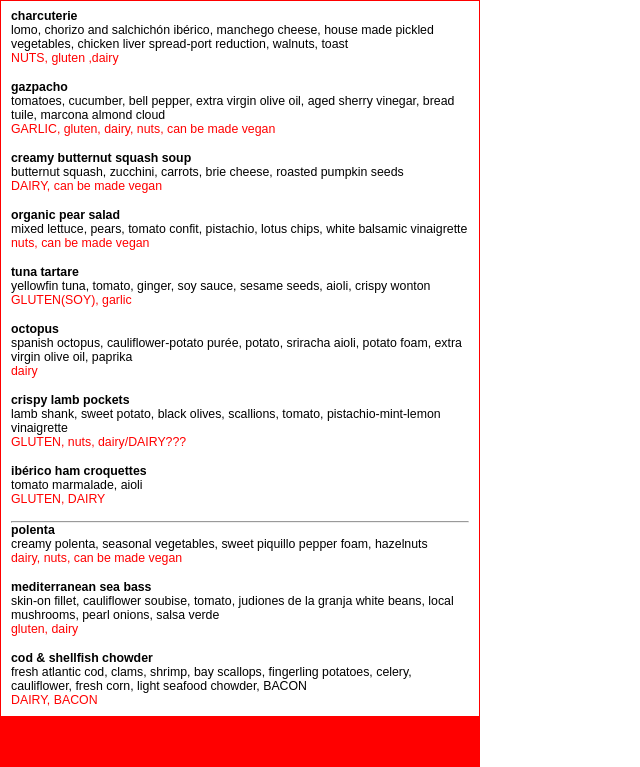
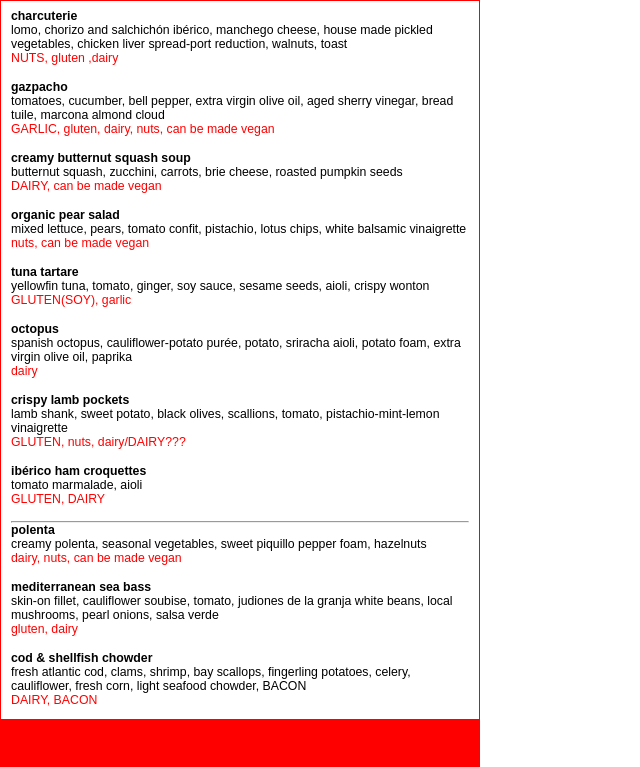
Before and after one commit to DanielAlvarez2/index5x8, a plain HTML site: page index.html in a window 1280 px wide. Shown: the top 767 px of the page, without its empty margins (0-640 px from the left). Drawn offline with Linux system fonts and the light colour scheme.

Commit message:
tweak spacing

```diff
--- a/index.html
+++ b/index.html
@@ -10,7 +10,7 @@
             padding:0;
             box-sizing: border-box;
             font-family: sans-serif;
-            font-size: 12.33px;
+            font-size: 12.3px;
         }
         .allergies{
             color:red;
@@ -25,7 +25,7 @@
             padding-left: 10px;
             padding-right: 10px;
             padding-top: 2mm;
-            border-bottom:14mm solid red;
+            border-bottom:13mm solid red;
         }
     </style>
 </head>
```
